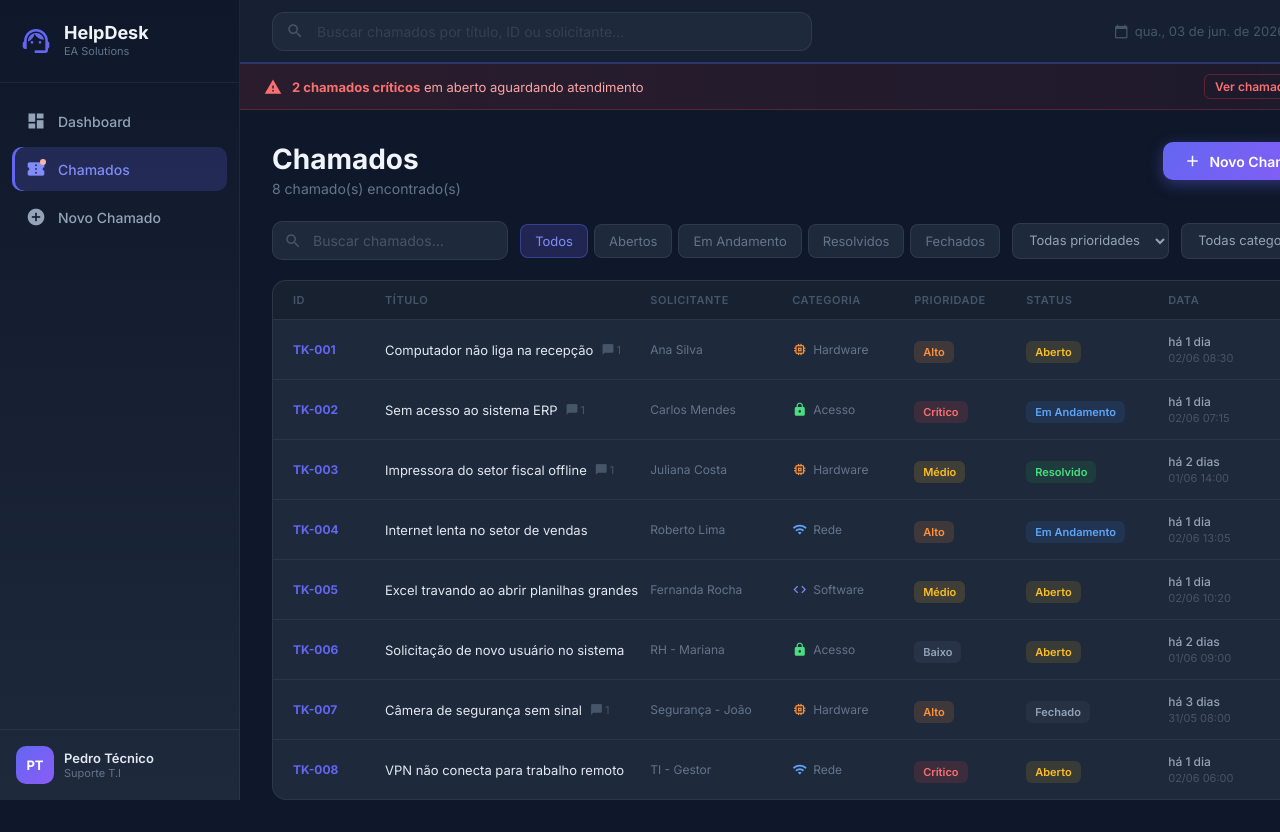
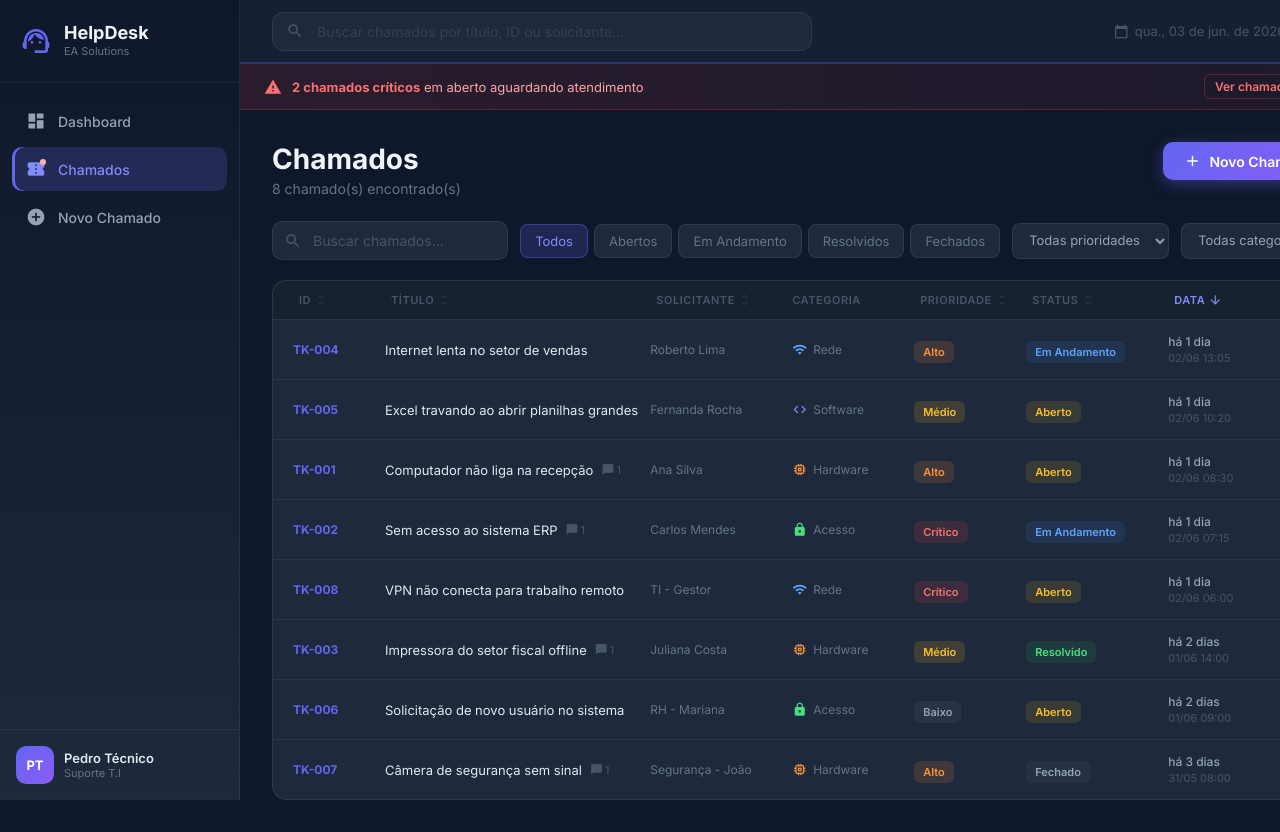
Before and after one commit to Pedroaruana/HelpDeskEA, an Angular app: page /tickets in a window 1280 px wide. Shown: the top 832 px of the page. Built offline with nearby package versions, Linux system fonts and the light colour scheme.

Commit message:
feat: ordenar tabela de chamados por coluna

```diff
--- a/src/app/components/ticket-list/ticket-list.ts
+++ b/src/app/components/ticket-list/ticket-list.ts
@@ -6,6 +6,9 @@ import { MatIconModule } from '@angular/material/icon';
 import { MatRippleModule } from '@angular/material/core';
 import { TicketService } from '../../services/ticket.service';
 import { PriorityLabelPipe, StatusLabelPipe, CategoryLabelPipe, TimeAgoPipe } from '../../pipes/ticket-labels.pipe';
+
+const PRIORITY_ORDER: Record<string, number> = { critical: 0, high: 1, medium: 2, low: 3 };
+const STATUS_ORDER: Record<string, number> = { open: 0, 'in-progress': 1, resolved: 2, closed: 3 };
 
 @Component({
   selector: 'app-ticket-list',
@@ -56,13 +59,25 @@ import { PriorityLabelPipe, StatusLabelPipe, CategoryLabelPipe, TimeAgoPipe } fr
 
       <div class="ticket-table">
         <div class="table-header">
-          <span>ID</span>
-          <span>Título</span>
-          <span>Solicitante</span>
+          <button class="sort-btn" [class.active]="sortCol() === 'id'" (click)="setSort('id')">
+            ID <mat-icon>{{ sortIcon('id') }}</mat-icon>
+          </button>
+          <button class="sort-btn" [class.active]="sortCol() === 'title'" (click)="setSort('title')">
+            Título <mat-icon>{{ sortIcon('title') }}</mat-icon>
+          </button>
+          <button class="sort-btn" [class.active]="sortCol() === 'requester'" (click)="setSort('requester')">
+            Solicitante <mat-icon>{{ sortIcon('requester') }}</mat-icon>
+          </button>
           <span>Categoria</span>
-          <span>Prioridade</span>
-          <span>Status</span>
-          <span>Data</span>
+          <button class="sort-btn" [class.active]="sortCol() === 'priority'" (click)="setSort('priority')">
+            Prioridade <mat-icon>{{ sortIcon('priority') }}</mat-icon>
+          </button>
+          <button class="sort-btn" [class.active]="sortCol() === 'status'" (click)="setSort('status')">
+            Status <mat-icon>{{ sortIcon('status') }}</mat-icon>
+          </button>
+          <button class="sort-btn" [class.active]="sortCol() === 'createdAt'" (click)="setSort('createdAt')">
+            Data <mat-icon>{{ sortIcon('createdAt') }}</mat-icon>
+          </button>
           <span></span>
         </div>
 
@@ -164,8 +179,30 @@ import { PriorityLabelPipe, StatusLabelPipe, CategoryLabelPipe, TimeAgoPipe } fr
 
     .table-header {
       display: grid; grid-template-columns: 80px 1fr 130px 110px 100px 130px 100px 32px;
-      padding: 12px 20px; background: var(--table-header-bg);
-      font-size: 11px; font-weight: 600; color: var(--text-faint); text-transform: uppercase; letter-spacing: 0.05em; gap: 12px;
+      padding: 4px 20px; background: var(--table-header-bg);
+      font-size: 11px; font-weight: 600; color: var(--text-faint);
+      text-transform: uppercase; letter-spacing: 0.05em; gap: 12px;
+      align-items: center;
+
+      span { padding: 8px 0; }
+    }
+
+    .sort-btn {
+      display: flex; align-items: center; gap: 3px;
+      background: none; border: none; cursor: pointer;
+      font-size: 11px; font-weight: 600; color: var(--text-faint);
+      text-transform: uppercase; letter-spacing: 0.05em;
+      padding: 8px 6px; border-radius: 6px;
+      transition: all 0.15s; white-space: nowrap;
+
+      mat-icon { font-size: 14px; width: 14px; height: 14px; opacity: 0.4; transition: opacity 0.15s; }
+
+      &:hover { color: var(--text-muted); background: var(--hover-row);
+        mat-icon { opacity: 0.7; }
+      }
+      &.active { color: #818cf8;
+        mat-icon { opacity: 1; color: #818cf8; }
+      }
     }
 
     .table-row {
@@ -231,6 +268,8 @@ export class TicketListComponent {
   priorityFilter = signal('');
   categoryFilter = signal('');
   statusFilter = signal('');
+  sortCol = signal<string>('createdAt');
+  sortDir = signal<'asc' | 'desc'>('desc');
 
   statusOptions = [
     { value: '', label: 'Todos' },
@@ -242,14 +281,49 @@ export class TicketListComponent {
 
   filtered = computed(() => {
     const q = this.search().toLowerCase();
-    return this.svc.tickets().filter(t => {
+    const col = this.sortCol();
+    const dir = this.sortDir();
+
+    const result = this.svc.tickets().filter(t => {
       if (this.statusFilter() && t.status !== this.statusFilter()) return false;
       if (this.priorityFilter() && t.priority !== this.priorityFilter()) return false;
       if (this.categoryFilter() && t.category !== this.categoryFilter()) return false;
       if (q && !t.title.toLowerCase().includes(q) && !t.requester.toLowerCase().includes(q) && !t.id.toLowerCase().includes(q)) return false;
       return true;
     });
+
+    return [...result].sort((a, b) => {
+      let cmp = 0;
+      if (col === 'id') {
+        cmp = a.id.localeCompare(b.id);
+      } else if (col === 'title') {
+        cmp = a.title.localeCompare(b.title, 'pt-BR');
+      } else if (col === 'requester') {
+        cmp = a.requester.localeCompare(b.requester, 'pt-BR');
+      } else if (col === 'priority') {
+        cmp = (PRIORITY_ORDER[a.priority] ?? 9) - (PRIORITY_ORDER[b.priority] ?? 9);
+      } else if (col === 'status') {
+        cmp = (STATUS_ORDER[a.status] ?? 9) - (STATUS_ORDER[b.status] ?? 9);
+      } else if (col === 'createdAt') {
+        cmp = a.createdAt.getTime() - b.createdAt.getTime();
+      }
+      return dir === 'asc' ? cmp : -cmp;
+    });
   });
+
+  setSort(col: string): void {
+    if (this.sortCol() === col) {
+      this.sortDir.update(d => (d === 'asc' ? 'desc' : 'asc'));
+    } else {
+      this.sortCol.set(col);
+      this.sortDir.set('asc');
+    }
+  }
+
+  sortIcon(col: string): string {
+    if (this.sortCol() !== col) return 'unfold_more';
+    return this.sortDir() === 'asc' ? 'arrow_upward' : 'arrow_downward';
+  }
 
   onSearch(event: Event): void {
     this.search.set((event.target as HTMLInputElement).value);
```
